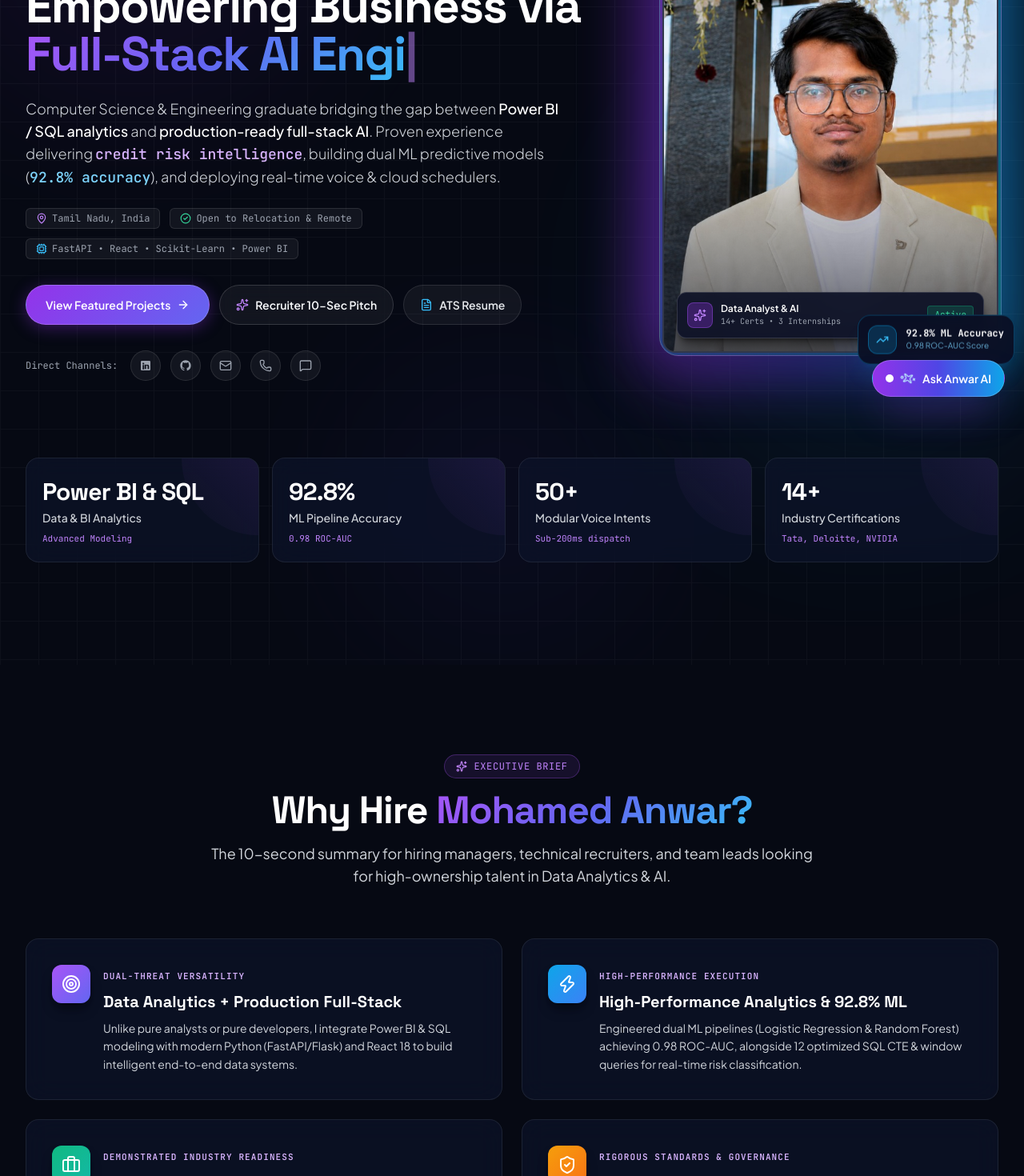
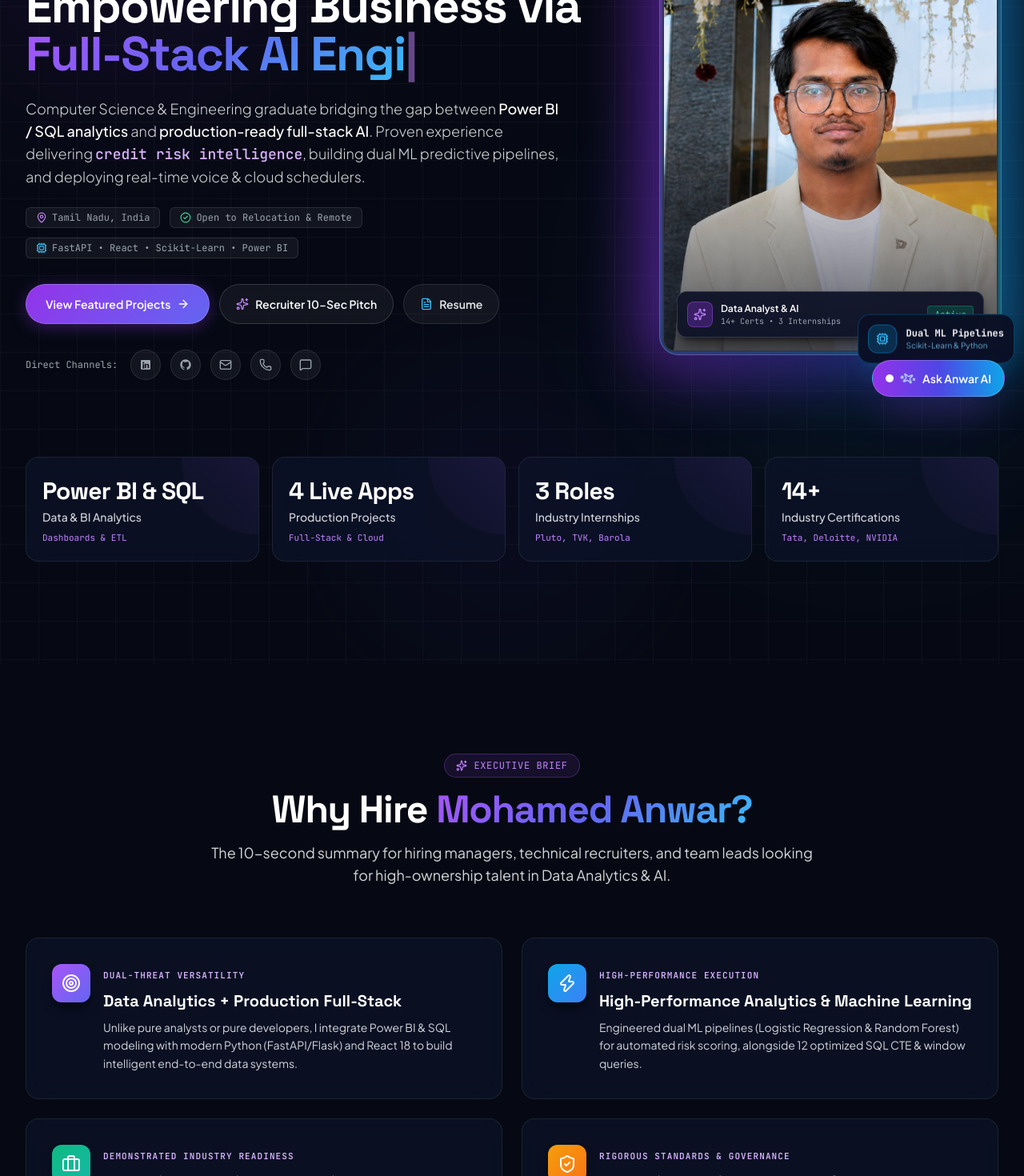
Before and after one commit to anwarofficial05/My-Portfolio, a React (Vite) app: page / in a window 1280 px wide. Shown: the part 280-1750 px from the top of the page at 80% size. Built offline with nearby package versions, Linux system fonts and the light colour scheme.

Commit message:
update: remove accuracy, remove voice intents stats, and rename ATS Resume to Resume

```diff
--- a/src/components/AIAssistant.jsx
+++ b/src/components/AIAssistant.jsx
@@ -105,7 +105,7 @@ export default function AIAssistant({ isOpen, onClose, onOpenResume }) {
     }
     if (q.includes('resume') || q.includes('cv')) {
       return {
-        answer: `You can view and print Anwar's ATS-compliant resume directly using the 'ATS Resume' button in the navigation or top header!`,
+        answer: `You can view and print Anwar's ATS-compliant resume directly using the 'Resume' button in the navigation or top header!`,
         section: 'resume'
       };
     }
--- a/src/components/Hero.jsx
+++ b/src/components/Hero.jsx
@@ -111,9 +111,8 @@ export default function Hero({ onOpenResume, onOpenAI }) {
               </h1>
             </div>
 
-            {/* High-Impact Recruiter Bio */}
             <p className="text-gray-300 text-base sm:text-lg leading-relaxed max-w-2xl font-light">
-              Computer Science & Engineering graduate bridging the gap between <strong className="text-white font-medium">Power BI / SQL analytics</strong> and <strong className="text-white font-medium">production-ready full-stack AI</strong>. Proven experience delivering <span className="text-purple-300 font-mono font-medium">credit risk intelligence</span>, building dual ML predictive models (<span className="text-sky-300 font-mono font-medium">92.8% accuracy</span>), and deploying real-time voice & cloud schedulers.
+              Computer Science & Engineering graduate bridging the gap between <strong className="text-white font-medium">Power BI / SQL analytics</strong> and <strong className="text-white font-medium">production-ready full-stack AI</strong>. Proven experience delivering <span className="text-purple-300 font-mono font-medium">credit risk intelligence</span>, building dual ML predictive pipelines, and deploying real-time voice & cloud schedulers.
             </p>
 
             {/* Location & Key Tags */}
@@ -160,7 +159,7 @@ export default function Hero({ onOpenResume, onOpenAI }) {
                 className="px-5 py-3.5 rounded-full text-sm font-semibold bg-white/5 hover:bg-white/10 text-gray-200 border border-white/10 flex items-center justify-center gap-2 w-full sm:w-auto transition-all duration-200"
               >
                 <FileText className="w-4 h-4 text-sky-400" />
-                <span>ATS Resume</span>
+                <span>Resume</span>
               </button>
             </div>
 
@@ -271,14 +270,14 @@ export default function Hero({ onOpenResume, onOpenAI }) {
                 </div>
               </div>
 
-              {/* Floating Live Badge: Bottom-Right (ML Accuracy) */}
+              {/* Floating Live Badge: Bottom-Right (Machine Learning) */}
               <div className="absolute -bottom-5 -right-3 sm:-right-5 bg-[#0a0f24]/95 backdrop-blur-md border border-sky-500/30 rounded-2xl p-3 shadow-xl shadow-sky-500/10 flex items-center gap-3 animate-float" style={{ animationDelay: '2.5s' }}>
                 <div className="w-9 h-9 rounded-xl bg-sky-500/20 border border-sky-500/40 flex items-center justify-center">
-                  <TrendingUp className="w-4 h-4 text-sky-400" />
+                  <Cpu className="w-4 h-4 text-sky-400" />
                 </div>
                 <div>
-                  <div className="text-xs font-bold text-white font-mono">92.8% ML Accuracy</div>
-                  <div className="text-[10px] text-sky-300/80">0.98 ROC-AUC Score</div>
+                  <div className="text-xs font-bold text-white font-mono">Dual ML Pipelines</div>
+                  <div className="text-[10px] text-sky-300/80">Scikit-Learn &amp; Python</div>
                 </div>
               </div>
 
--- a/src/components/RecruiterPitch.jsx
+++ b/src/components/RecruiterPitch.jsx
@@ -28,9 +28,9 @@ export default function RecruiterPitch({ onOpenResume, onOpenAI }) {
       icon: Zap,
       color: "from-sky-500 to-blue-500",
       border: "border-sky-500/30",
-      title: "High-Performance Analytics & 92.8% ML",
+      title: "High-Performance Analytics & Machine Learning",
       highlight: "High-Performance Execution",
-      description: "Engineered dual ML pipelines (Logistic Regression & Random Forest) achieving 0.98 ROC-AUC, alongside 12 optimized SQL CTE & window queries for real-time risk classification."
+      description: "Engineered dual ML pipelines (Logistic Regression & Random Forest) for automated risk scoring, alongside 12 optimized SQL CTE & window queries."
     },
     {
       icon: Briefcase,
--- a/src/data/portfolioData.js
+++ b/src/data/portfolioData.js
@@ -16,16 +16,16 @@ export const personalInfo = {
   github: "https://github.com/anwarofficial05",
   whatsapp: "https://wa.me/918072022294?text=Hi%20Mohamed%20Anwar,%20I%20reviewed%20your%20portfolio%20and%20would%20like%20to%20connect!",
   summary: "Motivated Computer Science and Engineering graduate aspiring to become a Data Analyst. Skilled in Power BI, Tableau, Excel, SQL, and Python for data cleaning, analysis, visualization, and reporting. Strong analytical and problem-solving skills with a passion for transforming complex data into actionable business insights and responsive full-stack applications.",
-  recruiterPitch: "I specialize in bridging the gap between raw data analytics and full-stack software engineering. Whether executing 12 SQL CTE queries across 50k+ records in under 150ms or deploying dual ML models with 92.8% accuracy, I build reliable, production-tested solutions that drive measurable business impact.",
+  recruiterPitch: "I specialize in bridging the gap between raw data analytics and full-stack software engineering. Whether executing 12 SQL CTE queries across 50k+ records in under 150ms or deploying dual ML predictive pipelines, I build reliable, production-tested solutions that drive measurable business impact.",
   availability: "Available for Internships & Full-Time Roles",
   openToRemote: true,
   openToRelocation: true,
 };
 
 export const stats = [
-  { label: "Data & BI Analytics", value: "Power BI & SQL", change: "Advanced Modeling", icon: "BarChart3" },
-  { label: "ML Pipeline Accuracy", value: "92.8%", change: "0.98 ROC-AUC", icon: "TrendingUp" },
-  { label: "Modular Voice Intents", value: "50+", change: "Sub-200ms dispatch", icon: "Mic" },
+  { label: "Data & BI Analytics", value: "Power BI & SQL", change: "Dashboards & ETL", icon: "BarChart3" },
+  { label: "Production Projects", value: "4 Live Apps", change: "Full-Stack & Cloud", icon: "Layers" },
+  { label: "Industry Internships", value: "3 Roles", change: "Pluto, TVK, Barola", icon: "Briefcase" },
   { label: "Industry Certifications", value: "14+", change: "Tata, Deloitte, NVIDIA", icon: "Award" },
 ];
 
@@ -41,13 +41,13 @@ export const projects = [
     metrics: [
       { label: "Dataset Scale", value: "50,000+ records" },
       { label: "Query Speed", value: "<150ms" },
-      { label: "Model Accuracy", value: "92.8%" },
-      { label: "ROC-AUC Score", value: "0.98" }
+      { label: "ML Architecture", value: "Dual Pipeline" },
+      { label: "Algorithms", value: "Random Forest" }
     ],
     tech: ["FastAPI", "React 18", "SQLite", "Python", "Scikit-Learn", "SQL (CTEs & Windows)", "Tailwind CSS"],
     highlights: [
       "Engineered a full-stack credit analytics platform (FastAPI, React 18, SQLite) analyzing 50,000+ loan records with 12 advanced SQL window/CTE queries in <150ms.",
-      "Trained and deployed dual ML pipelines (Logistic Regression & Random Forest) achieving 92.8% accuracy and 0.98 ROC-AUC for real-time loan approval and default risk scoring.",
+      "Trained and deployed dual ML pipelines (Logistic Regression & Random Forest) for real-time loan approval and default risk scoring.",
       "Built dynamic financial dashboards featuring interactive debt-to-income distribution, credit grade segmentation, and risk probability heatmaps.",
       "Implemented automated feature scaling, missing value imputation, and class balancing pipelines for robust inference."
     ],
@@ -384,7 +384,7 @@ export const certifications = [
 export const aiAssistantFAQs = [
   {
     question: "Why should we hire Mohamed Anwar?",
-    answer: "Mohamed Anwar offers a rare blend of rigorous Data Analytics expertise (Power BI, SQL CTEs, EDA) paired with real-world Full-Stack AI engineering (FastAPI, React 18, ML deployment). He has built production applications analyzing 50,000+ records in <150ms, deployed dual ML models with 92.8% accuracy, and completed 3 industry internships. He is quick to learn, proactive, and ready to deliver immediate value.",
+    answer: "Mohamed Anwar offers a rare blend of rigorous Data Analytics expertise (Power BI, SQL CTEs, EDA) paired with real-world Full-Stack AI engineering (FastAPI, React 18, ML deployment). He has built production applications analyzing 50,000+ records in <150ms, deployed dual ML predictive models, and completed 3 industry internships. He is quick to learn, proactive, and ready to deliver immediate value.",
     relatedSection: "recruiter-pitch"
   },
   {
@@ -394,7 +394,7 @@ export const aiAssistantFAQs = [
   },
   {
     question: "Tell me about the Loan Approval & Credit Risk project.",
-    answer: "The Credit Risk Analysis Dashboard is a full-stack credit analytics platform built with FastAPI, React 18, and SQLite. It analyzes 50k+ records and employs dual ML pipelines (Logistic Regression and Random Forest) to achieve a 92.8% accuracy and 0.98 ROC-AUC for real-time risk scoring.",
+    answer: "The Credit Risk Analysis Dashboard is a full-stack credit analytics platform built with FastAPI, React 18, and SQLite. It analyzes 50k+ records and employs dual ML pipelines (Logistic Regression and Random Forest) for real-time risk scoring and loan approval assessment.",
     relatedSection: "projects"
   },
   {
```
